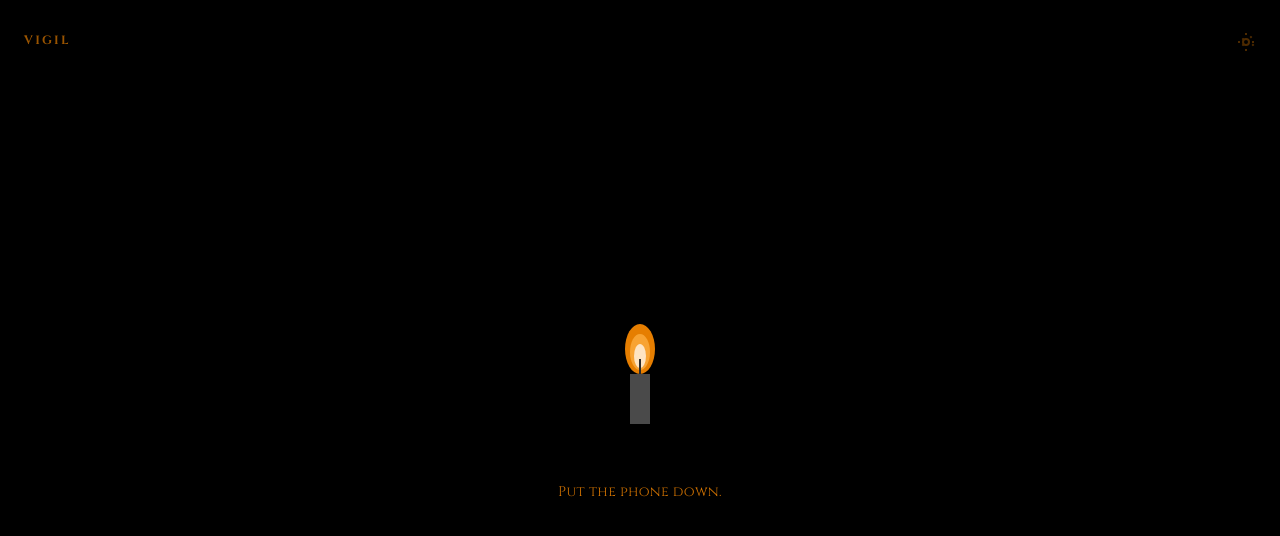
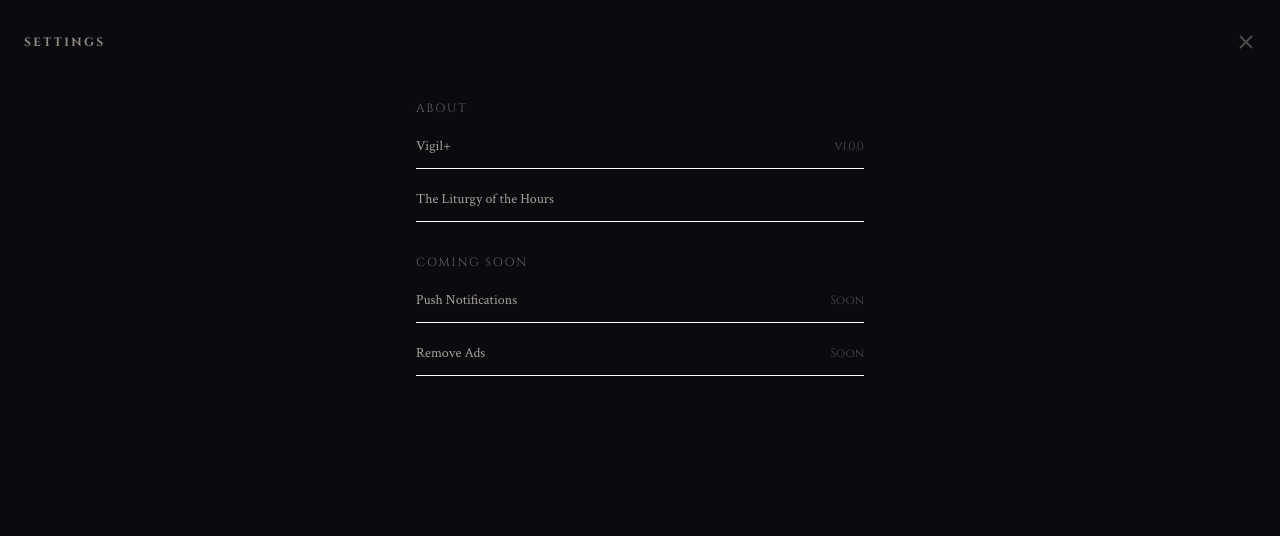
Before and after one commit to Twi1993/Vigilapp, a React (Vite) app: page / in a window 1280 px wide. Both pictures are taken after a click on the button "Settings". Shown: the top 536 px of the page. Built offline with nearby package versions, Linux system fonts and the light colour scheme.

Commit message:
settings screen working

```diff
--- a/src/app/App.tsx
+++ b/src/app/App.tsx
@@ -3,11 +3,13 @@
 import { HourScreen } from "./components/HourScreen";
 import { HourTester } from "./components/HourTester";
 import { DevModeHint } from "./components/DevModeHint";
+import { SettingsScreen } from "./components/SettingsScreen";
 
 export default function App() {
   const [currentHour, setCurrentHour] = useState(() => getCurrentHour());
   const [content, setContent] = useState(() => getDailyContent(currentHour));
   const [devMode, setDevMode] = useState(false);
+  const [showSettings, setShowSettings] = useState(false);
 
   useEffect(() => {
     // Set document title
@@ -52,13 +54,14 @@
 
   return (
     <>
-      <HourScreen hourConfig={currentHour} content={content} />
-      {devMode && (
-        <HourTester
-          onHourSelect={handleHourSelect}
-          currentHourName={currentHour.name}
-        />
-      )}
+    <HourScreen
+  hourConfig={currentHour}
+  content={content}
+  onSettingsOpen={() => setShowSettings(true)}
+/>
+{showSettings && (
+  <SettingsScreen onClose={() => setShowSettings(false)} />
+)}
     </>
   );
 }
--- a/src/app/components/HourScreen.tsx
+++ b/src/app/components/HourScreen.tsx
@@ -6,9 +6,10 @@
 interface HourScreenProps {
   hourConfig: HourConfig;
   content: string;
+  onSettingsOpen: () => void;
 }
 
-export function HourScreen({ hourConfig, content }: HourScreenProps) {
+export function HourScreen({ hourConfig, content, onSettingsOpen }: HourScreenProps) {
   const { name, greeting, colors } = hourConfig;
   const isVigil = name === "VIGIL";
     const isNone = name === "NONE";
@@ -19,7 +20,7 @@
 
   return (
     <div
-      className="min-h-screen w-full flex flex-col items-center justify-between px-6 py-8 transition-colors duration-1000"
+      className="relative min-h-screen w-full flex flex-col items-center justify-between px-6 py-8 transition-colors duration-1000"
       style={{
         backgroundColor: colors.background,
         color: colors.text,
@@ -131,6 +132,7 @@
       {/* Settings icon - subtle, top right */}
       <div className="absolute top-8 right-6">
         <button
+        onClick={onSettingsOpen}
           className="opacity-30 hover:opacity-60 transition-opacity"
           style={{ color: colors.text }}
           aria-label="Settings"
--- /dev/null
+++ b/src/app/components/SettingsScreen.tsx
@@ -0,0 +1,65 @@
+interface SettingsScreenProps {
+  onClose: () => void;
+}
+
+export function SettingsScreen({ onClose }: SettingsScreenProps) {
+  return (
+    <div
+      className="fixed inset-0 z-50 flex flex-col px-6 py-8"
+      style={{
+        backgroundColor: "#0a0a0f",
+        color: "#e8e0d0",
+        fontFamily: "'Cinzel', serif",
+      }}
+    >
+      {/* Header */}
+      <div className="flex items-center justify-between w-full mb-12">
+        <h2
+          className="text-xs tracking-[0.2em] uppercase opacity-60"
+        >
+          Settings
+        </h2>
+        <button
+          onClick={onClose}
+          className="opacity-30 hover:opacity-60 transition-opacity"
+          aria-label="Close settings"
+        >
+          <svg width="20" height="20" viewBox="0 0 20 20" fill="none" stroke="currentColor" strokeWidth="2">
+            <line x1="4" y1="4" x2="16" y2="16" />
+            <line x1="16" y1="4" x2="4" y2="16" />
+          </svg>
+        </button>
+      </div>
+
+      {/* Settings content */}
+      <div className="flex flex-col gap-8 max-w-md w-full mx-auto">
+
+        {/* About section */}
+        <div className="flex flex-col gap-2">
+          <p className="text-xs tracking-[0.15em] uppercase opacity-40">About</p>
+          <div className="flex justify-between items-center py-3 border-b border-white border-opacity-10">
+            <span className="text-sm opacity-70" style={{ fontFamily: "'Crimson Text', serif" }}>Vigil+</span>
+            <span className="text-xs opacity-30">v1.0.0</span>
+          </div>
+          <div className="flex justify-between items-center py-3 border-b border-white border-opacity-10">
+            <span className="text-sm opacity-70" style={{ fontFamily: "'Crimson Text', serif" }}>The Liturgy of the Hours</span>
+          </div>
+        </div>
+
+        {/* More sections coming soon */}
+        <div className="flex flex-col gap-2">
+          <p className="text-xs tracking-[0.15em] uppercase opacity-40">Coming Soon</p>
+          <div className="flex justify-between items-center py-3 border-b border-white border-opacity-10">
+            <span className="text-sm opacity-70" style={{ fontFamily: "'Crimson Text', serif" }}>Push Notifications</span>
+            <span className="text-xs opacity-30">Soon</span>
+          </div>
+          <div className="flex justify-between items-center py-3 border-b border-white border-opacity-10">
+            <span className="text-sm opacity-70" style={{ fontFamily: "'Crimson Text', serif" }}>Remove Ads</span>
+            <span className="text-xs opacity-30">Soon</span>
+          </div>
+        </div>
+
+      </div>
+    </div>
+  );
+}
```
